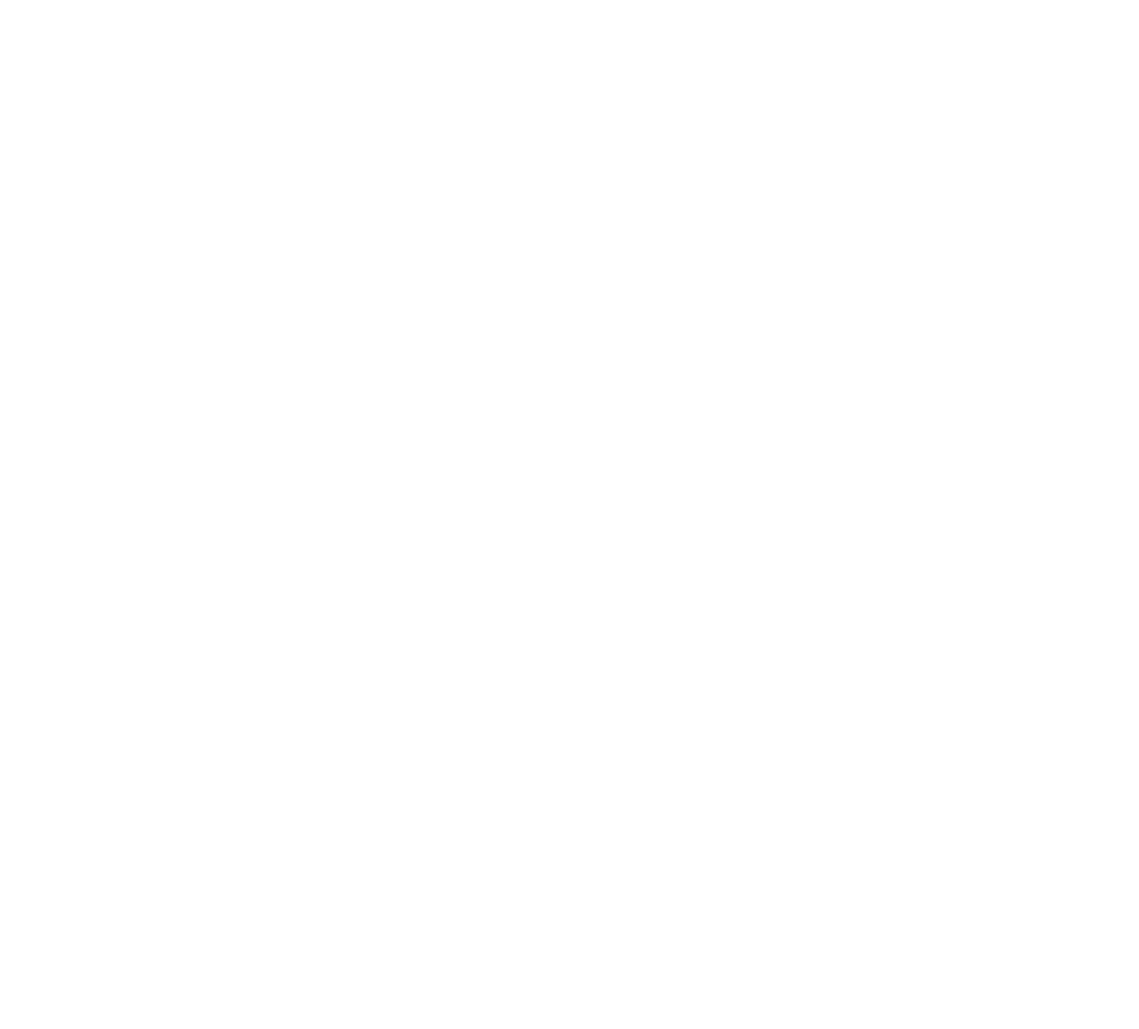
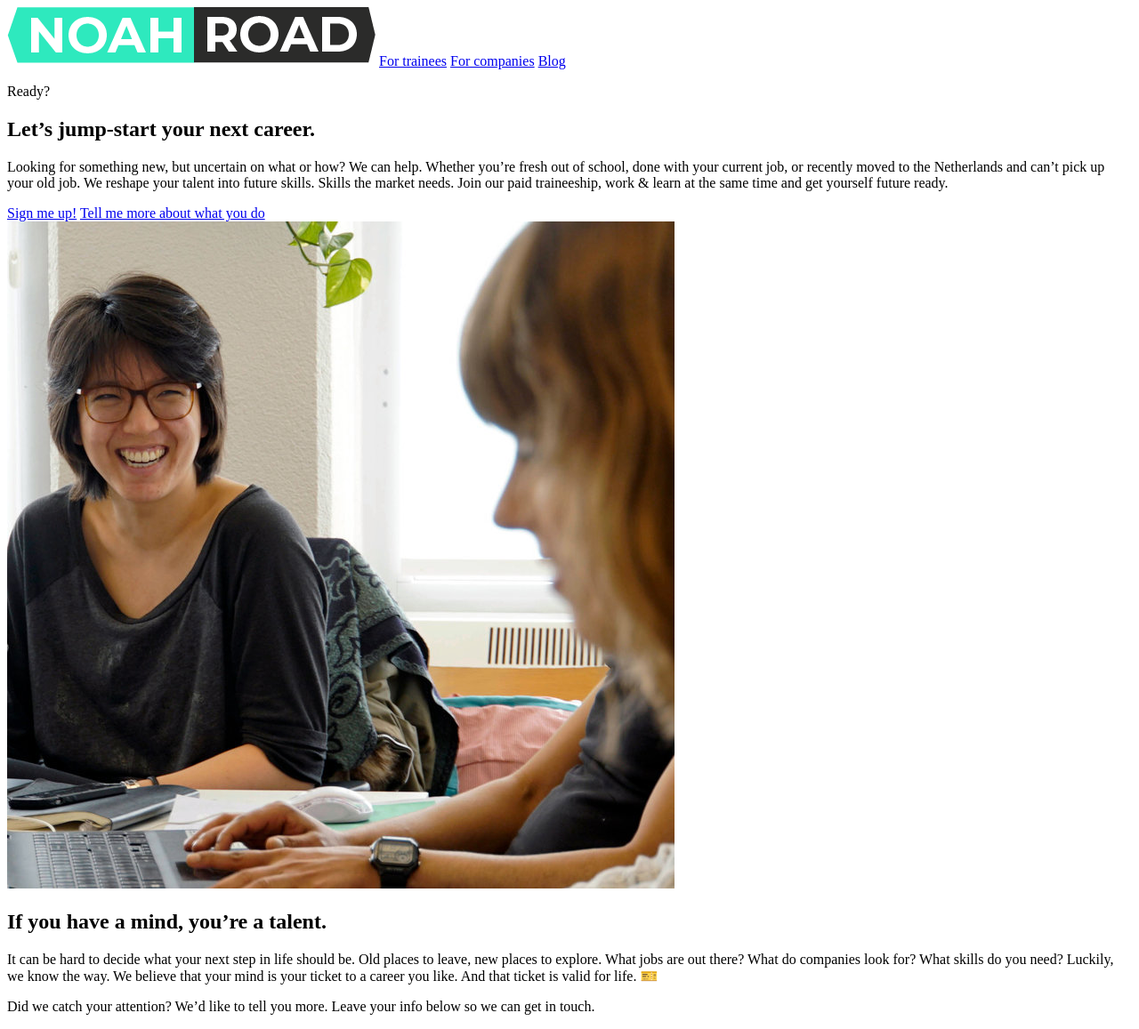
Before and after one commit to staceyros/nr-spr2-203-noahroad, a plain HTML site: page index.html in a window 1280 px wide. Shown: the whole page at 89% size. Before the commit the page ends 800 px from the top, so only its background shows below. Drawn offline with Linux system fonts and the light colour scheme.

Commit message:
Added header and part of main

```diff
--- a/index.html
+++ b/index.html
@@ -1,12 +1,52 @@
 <!DOCTYPE html>
 <html lang="nl">
-<head>
-    <meta charset="UTF-8">
-    <meta name="viewport" content="width=device-width, initial-scale=1.0">
-    <meta http-equiv="X-UA-Compatible" content="ie=edge">
+  <head>
+    <meta charset="UTF-8" />
+    <meta name="viewport" content="width=device-width, initial-scale=1.0" />
+    <meta http-equiv="X-UA-Compatible" content="ie=edge" />
     <title>Noah Road Website</title>
-</head>
-<body>
-
-</body>
+  </head>
+  <body>
+    <header>
+      <a href="https://www.noahroad.nl"
+        ><img src="images/logo-noah-road-header.png"
+      /></a>
+      <a href="https://www.noahroad.nl">For trainees</a>
+      <a href="https://www.noahroad.nl/companies">For companies</a>
+      <a href="https://www.noahroad.nl/blog">Blog</a>
+    </header>
+    <main>
+      <section>
+        <p>Ready?</p>
+        <h1>Let’s jump-start your next career.</h1>
+        <p>
+          Looking for something new, but uncertain on what or how? We can help.
+          Whether you’re fresh out of school, done with your current job, or
+          recently moved to the Netherlands and can’t pick up your old job. We
+          reshape your talent into future skills. Skills the market needs. Join
+          our paid traineeship, work & learn at the same time and get yourself
+          future ready.
+        </p>
+        <a href="https://www.noahroad.nl/#contact">Sign me up!</a>
+        <a href="https://www.noahroad.nl/#our-program"
+          >Tell me more about what you do</a
+        >
+      </section>
+      <section>
+        <img src="images/foto-dung-groot.jpg" />
+        <h2>If you have a mind, you’re a talent.</h2>
+        <p>
+          It can be hard to decide what your next step in life should be. Old
+          places to leave, new places to explore. What jobs are out there? What
+          do companies look for? What skills do you need? Luckily, we know the
+          way. We believe that your mind is your ticket to a career you like.
+          And that ticket is valid for life. 🎫
+        </p>
+        <p>
+          Did we catch your attention? We’d like to tell you more. Leave your
+          info below so we can get in touch.
+        </p>
+      </section>
+    </main>
+  </body>
 </html>
```
Also changed, not shown: images/foto-dung-groot.jpg (added), images/foto-dung.jpg (added), images/foto-thomas.jpg (added), images/logo-noah-road-header.png (added).
